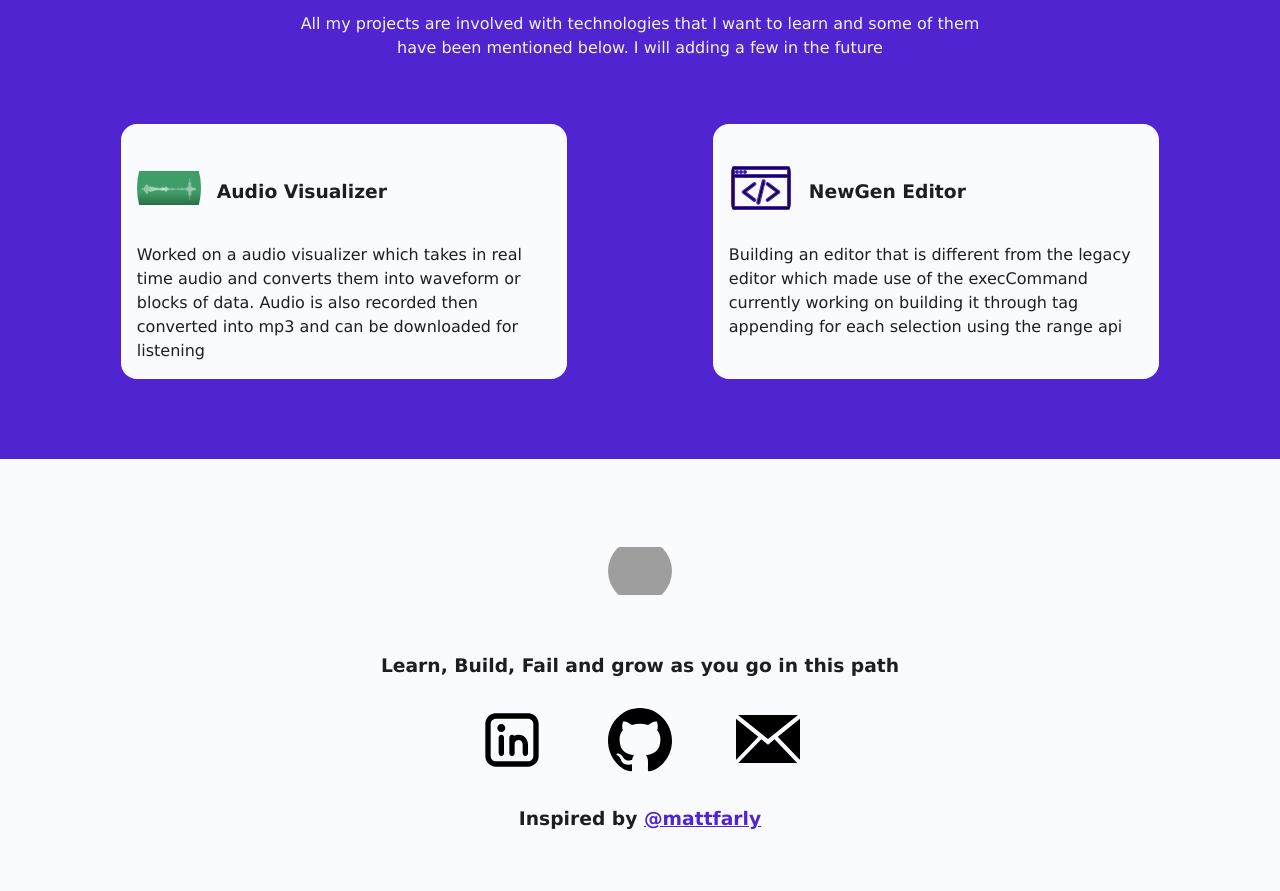
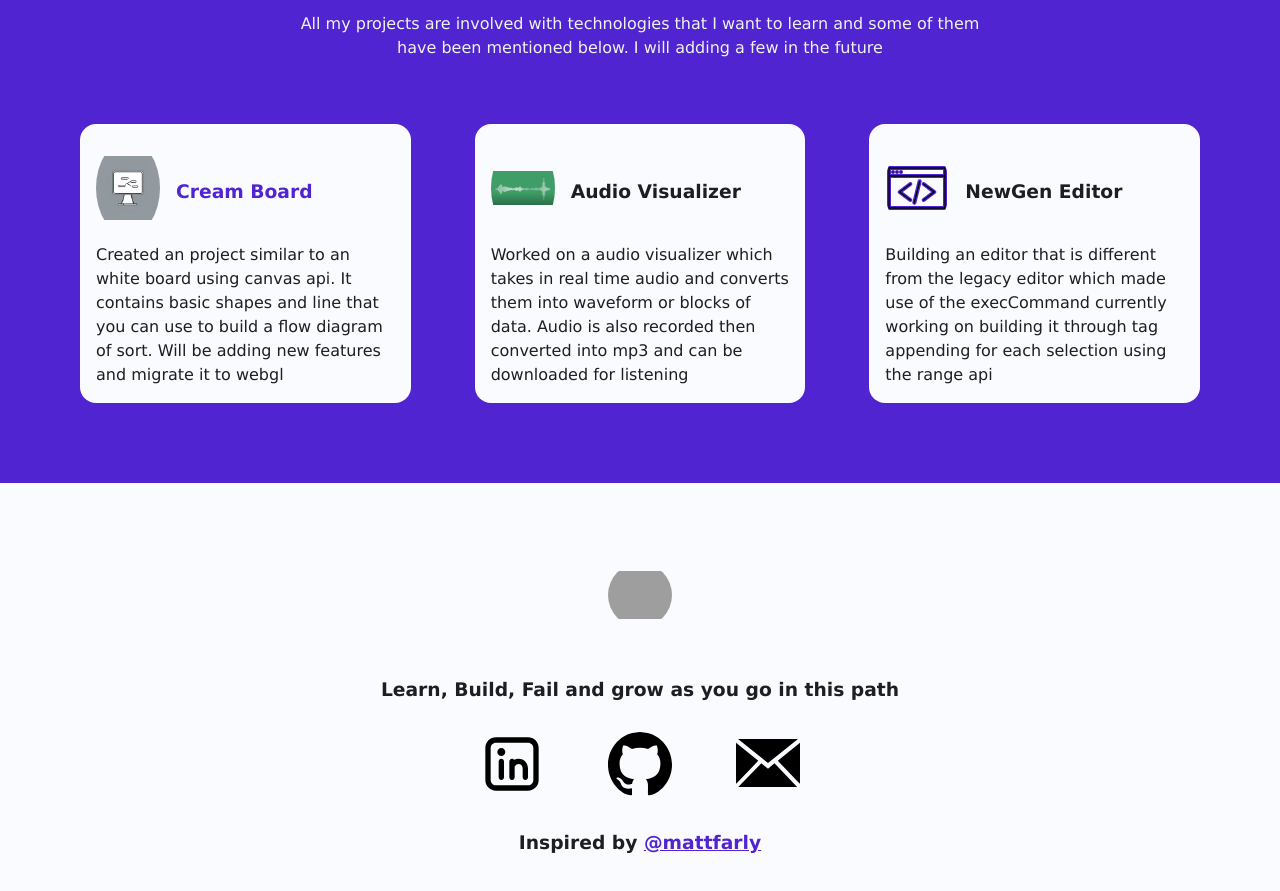
Before and after one commit to andrewpradeep/portfolio, a React (Vite) app: page / in a window 1280 px wide. Shown: the part 1573-2464 px from the top of the page. Built offline with nearby package versions, Linux system fonts and the light colour scheme; grey boxes are pictures that could not be loaded.

Commit message:
feat: added new project

```diff
--- a/src/Sections/Projects/index.css
+++ b/src/Sections/Projects/index.css
@@ -49,6 +49,10 @@
                 .prj-title{
                     margin-left: 1rem;
 
+                    a{
+                        color: var(--primary-color);
+                        text-decoration: none;
+                    }
                 }
 
                 img{
--- a/src/Sections/Projects/index.tsx
+++ b/src/Sections/Projects/index.tsx
@@ -3,6 +3,7 @@ import "./index.css";
 import textEditorSvg from "../../assets/projects/text-editor.svg";
 import AudioVisualizer from "../../assets/projects/AudioVisualizer.jpeg";
 import Logo from "../../Components/Logo";
+import CreamBoardIcon from "../../assets/projects/CreamBoard.avif";
 
 const ProjectSection: React.FC = () => {
     return (
@@ -16,6 +17,29 @@ const ProjectSection: React.FC = () => {
                 </p>
             </div>
             <div className="prj-container">
+                <div className="prj-box">
+                    <div className="prj-box-header">
+                        <Logo
+                            logoUrl={CreamBoardIcon}
+                            className="editor-logo"
+                        />
+                        <h3 className="prj-title">
+                            <a
+                                href="https://creamboard.netlify.app/"
+                                target="_blank"
+                            >
+                                Cream Board
+                            </a>
+                        </h3>
+                    </div>
+                    <div className="prj-desc">
+                        Created an project similar to an white board using
+                        canvas api. It contains basic shapes and line that you
+                        can use to build a flow diagram of sort. Will be adding
+                        new features and migrate it to webgl
+                    </div>
+                </div>
+
                 <div className="prj-box">
                     <div className="prj-box-header">
                         <Logo
```
Also changed, not shown: src/assets/projects/CreamBoard.avif (added).
